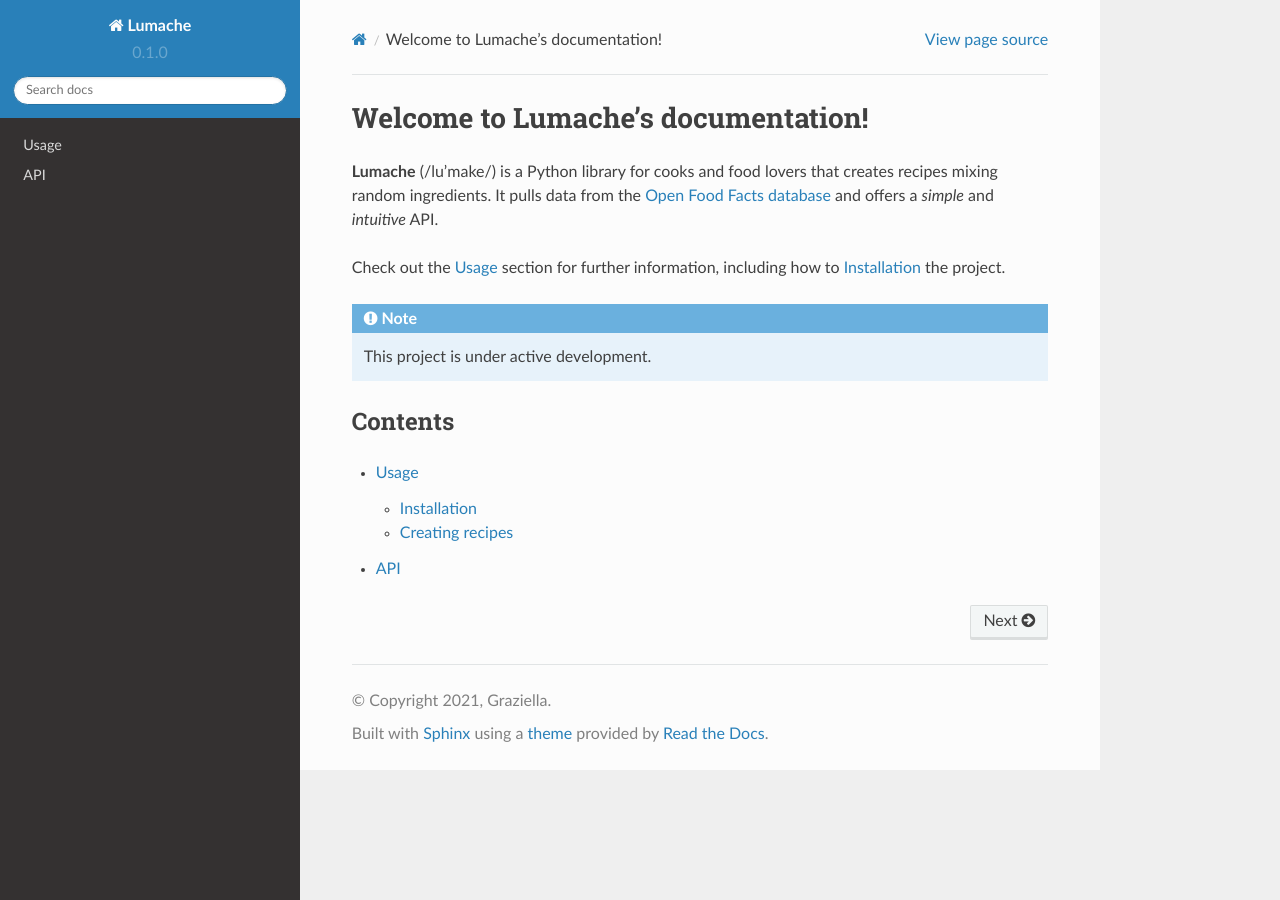
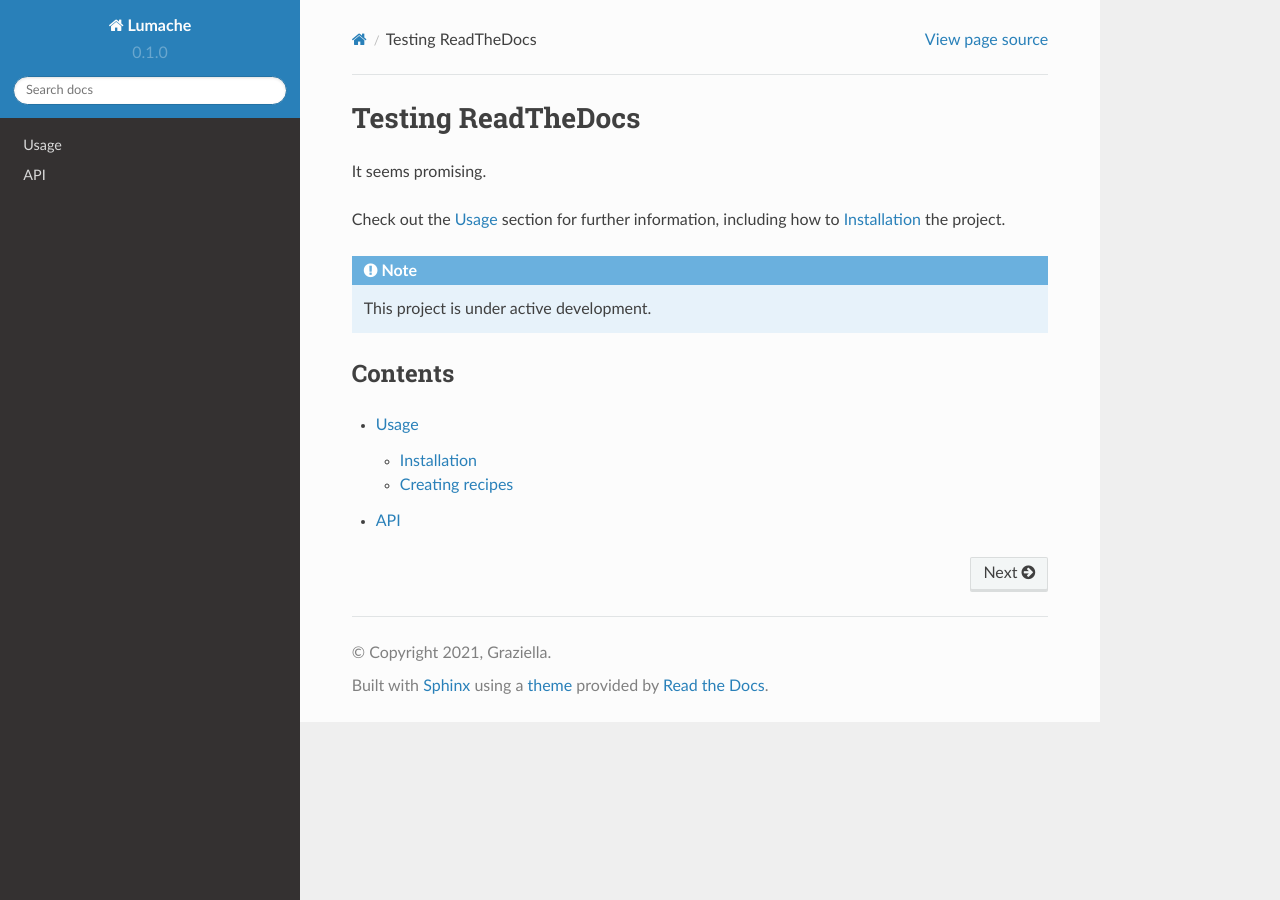
Before and after one commit to kthuno/docs-tut, a Sphinx documentation site: the page built from docs/source/index.rst, in a window 1280 px wide. Built offline with Sphinx 7.4.7 and the Read the Docs theme 2.0.0, drawn with Linux system fonts in a browser that asks for light colours.

Commit message:
Update index.rst
Changing a bit

```diff
--- a/docs/source/index.rst
+++ b/docs/source/index.rst
@@ -1,10 +1,7 @@
-Welcome to Lumache's documentation!
+Testing ReadTheDocs
 ===================================
 
-**Lumache** (/lu'make/) is a Python library for cooks and food lovers
-that creates recipes mixing random ingredients.
-It pulls data from the `Open Food Facts database <https://world.openfoodfacts.org/>`_
-and offers a *simple* and *intuitive* API.
+It seems promising.
 
 Check out the :doc:`usage` section for further information, including
 how to :ref:`installation` the project.
```
